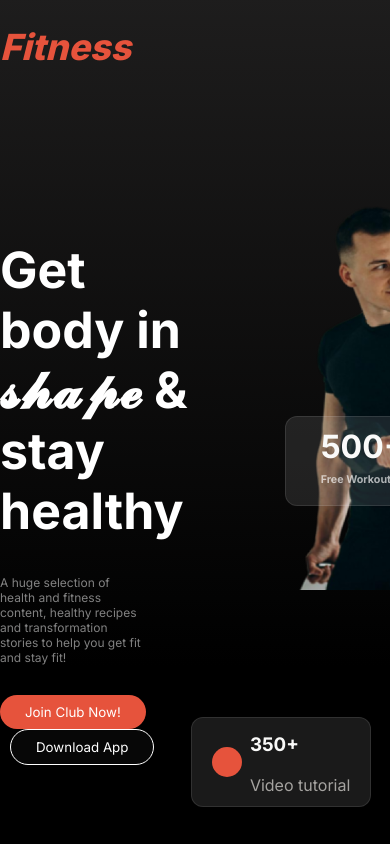
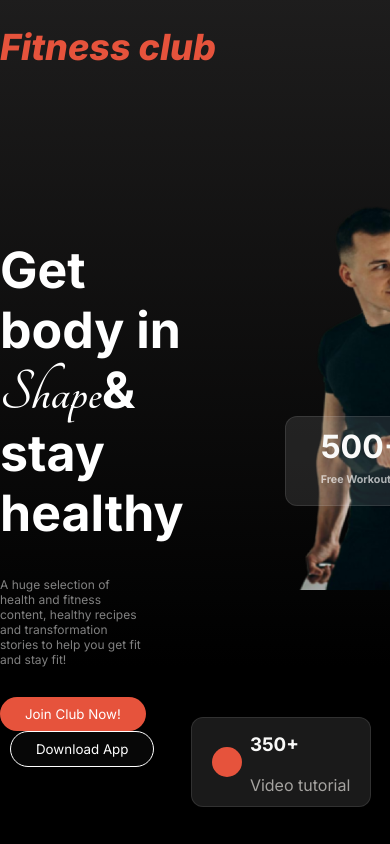
Before and after one commit to shahriaralam465/Assignment--2-batch-9-restart, a plain HTML site: page index.html in a window 390 px wide. Shown: the top 844 px of the page. Drawn offline with Linux system fonts and the light colour scheme.

Commit message:
updating banner section for mobile devices

```diff
--- a/index.html
+++ b/index.html
@@ -4,18 +4,19 @@
 <head>
     <meta charset="UTF-8">
     <meta name="viewport" content="width=device-width, initial-scale=1.0">
-    <title>My Fitness Club</title>
+    <title>Fitness Club</title>
     <link rel="preconnect" href="https://fonts.googleapis.com">
     <link rel="preconnect" href="https://fonts.gstatic.com" crossorigin>
-    <link href="https://fonts.googleapis.com/css2?family=Inter:wght@100..900&display=swap" rel="stylesheet">
-    <link rel="stylesheet" href="https://cdnjs.cloudflare.com/ajax/libs/font-awesome/6.6.0/css/all.min.css">
+    <link
+        href="https://fonts.googleapis.com/css2?family=Inter:ital,opsz,wght@0,14..32,100..900;1,14..32,100..900&family=Tangerine:wght@400;700&display=swap"
+        rel="stylesheet">
     <link rel="stylesheet" href="./styles/style.css">
 </head>
 
-<body  class="font  Background-cl body ">
+<body class="font  Background-cl body ">
     <header class="header">
         <nav class="navbar">
-            <h1 class="Brand-name">Fitness</h1>
+            <h1 class="Brand-name">Fitness club</h1>
             <ul class="menu-container">
                 <li class="nav-item"><a href="" class="nav-link"><span class="Home">Home</span></a></li>
                 <li class="nav-item"><a href="" class="nav-link">Service</a></li>
@@ -31,7 +32,10 @@
         <div class="Banner-container">
 
             <div class="Banner-section-A">
-                <h1>Get body in <br> 𝓼𝓱𝓪𝓹𝓮 & stay<br> healthy</h1>
+                <h1>Get body in <br>
+                    <span id="italic">Shape</span>& stay<br>
+                     healthy
+                </h1>
                 <p>A huge selection of health and fitness content, healthy recipes and transformation stories to help
                     you get fit and stay fit!</p>
                 <div class="Banner-section-A-btn-container">
--- a/styles/style.css
+++ b/styles/style.css
@@ -99,7 +99,10 @@
     font-size: 50px;
     font-weight: 700px;
 }
-
+.Banner-section-A  h1> #italic{
+    font-size: 60px;
+    font-family: "Tangerine", serif;
+}
 .Banner-section-A>p {
     color: rgba(255, 255, 255, 0.5);
     font-family: Inter;
```
